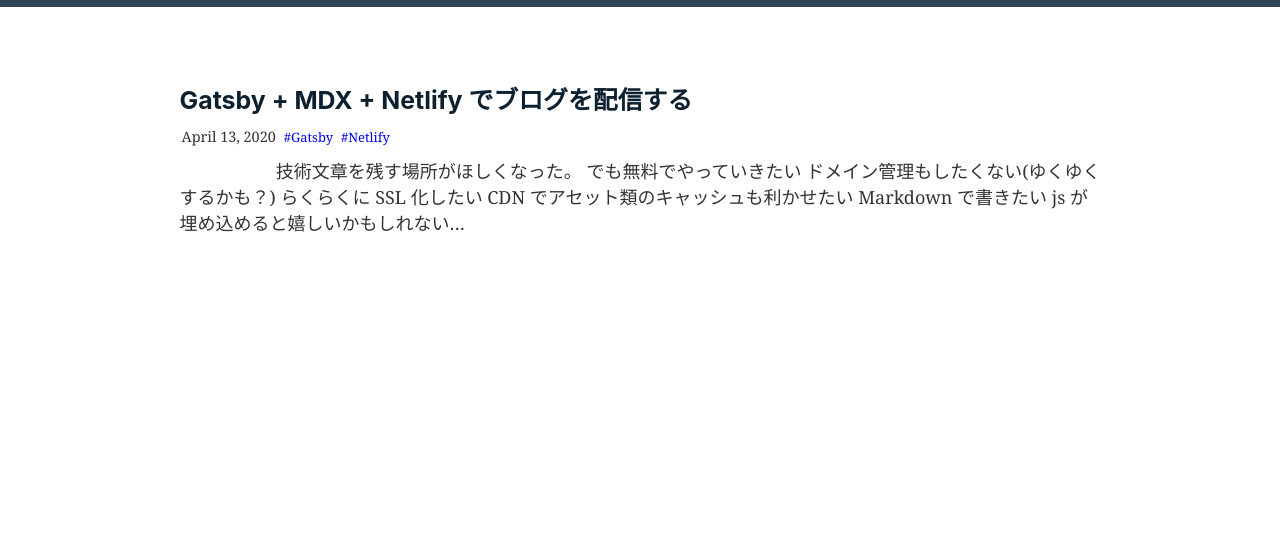
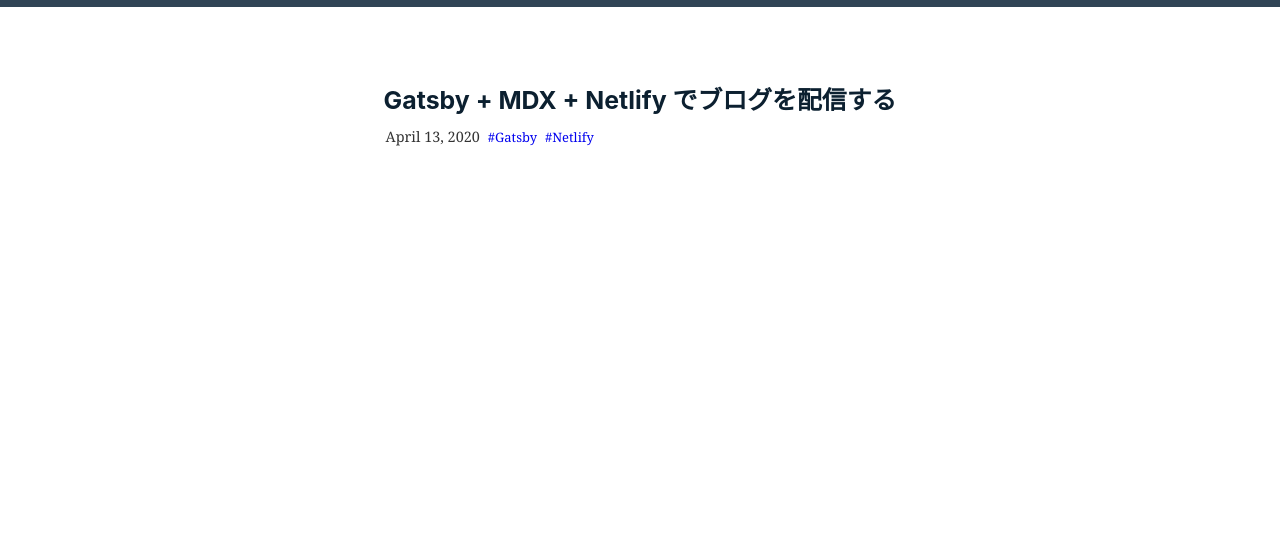
Before and after one commit to yua-chang/web, a Gatsby site: page /blog in a window 1280 px wide. Shown: the part 72-611 px from the top of the page. Built offline with nearby package versions, Linux system fonts and the light colour scheme; Gatsby itself is replaced by a stand-in of ours; some packages are replaced by stand-ins of ours.

Commit message:
feat(/blog): hide discription

```diff
--- a/src/components/headline.js
+++ b/src/components/headline.js
@@ -49,7 +49,7 @@ const Headline = ({ title, node }) => [
         </span>
         <Tags tags={node.frontmatter.tags} />
       </small>
-      <p dangerouslySetInnerHTML={{ __html: node.excerpt }} />
+      {/*<p dangerouslySetInnerHTML={{ __html: node.excerpt }} />*/}
     </Article>
   </>,
 ]
```
